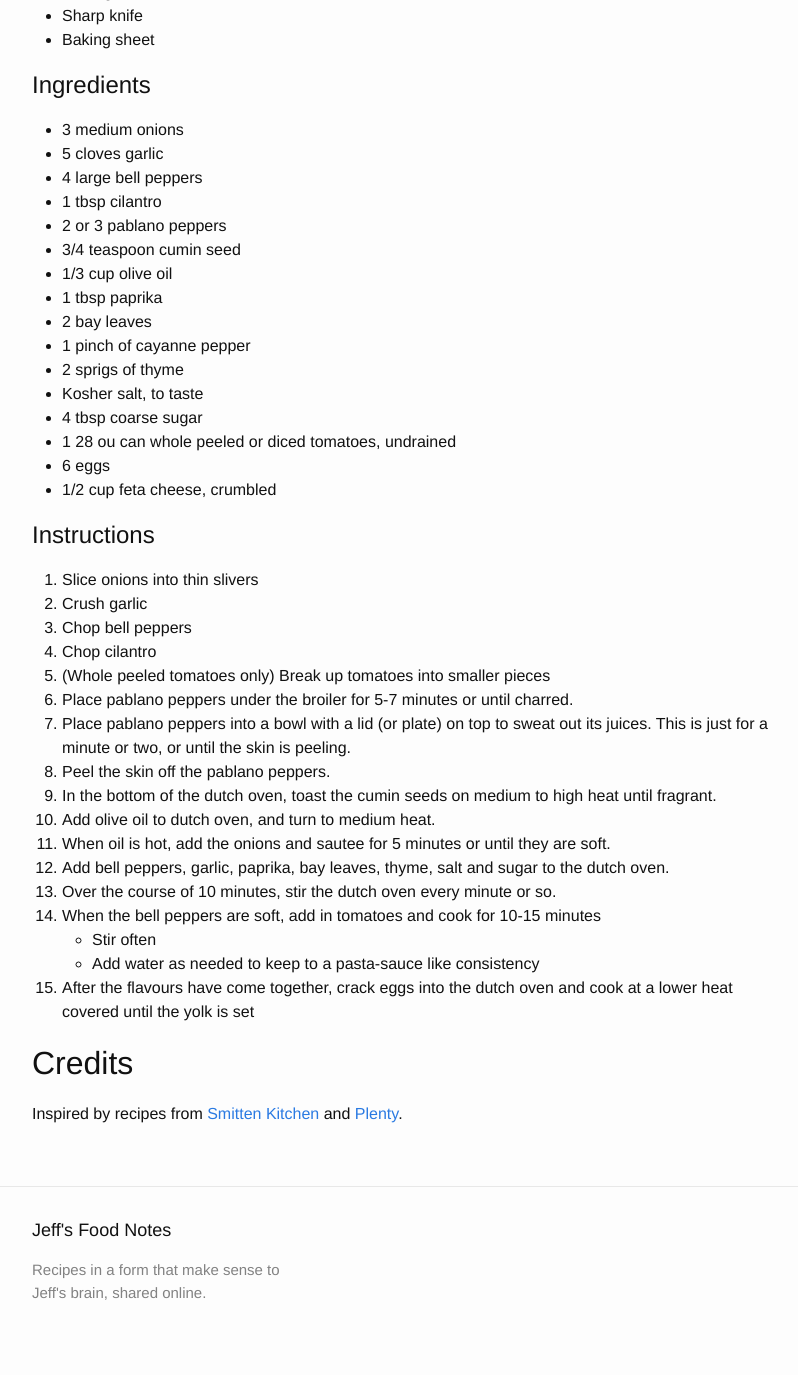
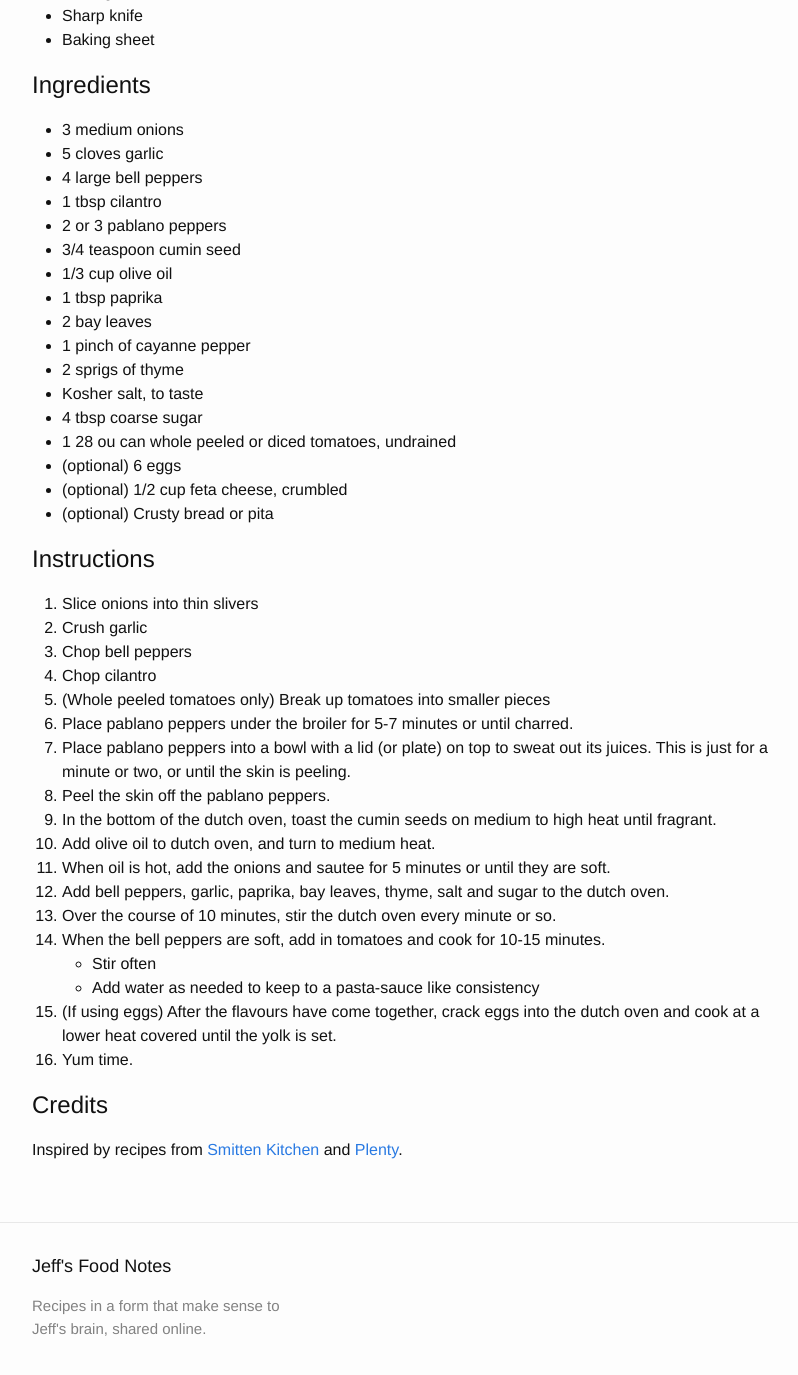
Before and after one commit to plusjeff/how-to, a Jekyll site: the page built from _posts/2021-03-07-shakshuka.md, in a window 1280 px wide and 1400 px high, scrolled down 358 px. Shown: the top 1375 px of the window, without its empty margins (238-1036 px from the left). Built offline with Jekyll 4.4.1, drawn with Linux system fonts in a browser that asks for light colours.

Commit message:
Shakshuka corrections

```diff
--- a/_posts/2021-03-07-shakshuka.md
+++ b/_posts/2021-03-07-shakshuka.md
@@ -31,8 +31,9 @@ This shakshuka recipe makes four servings.
 - Kosher salt, to taste
 - 4 tbsp coarse sugar
 - 1 28 ou can whole peeled or diced tomatoes, undrained
-- 6 eggs
-- 1/2 cup feta cheese, crumbled
+- (optional) 6 eggs
+- (optional) 1/2 cup feta cheese, crumbled
+- (optional) Crusty bread or pita
 
 # Instructions
 
@@ -49,12 +50,13 @@ This shakshuka recipe makes four servings.
 1. When oil is hot, add the onions and sautee for 5 minutes or until they are soft.
 1. Add bell peppers, garlic, paprika, bay leaves, thyme, salt and sugar to the dutch oven.
 1. Over the course of 10 minutes, stir the dutch oven every minute or so.
-1. When the bell peppers are soft, add in tomatoes and cook for 10-15 minutes
+1. When the bell peppers are soft, add in tomatoes and cook for 10-15 minutes.
     - Stir often
     - Add water as needed to keep to a pasta-sauce like consistency
-1. After the flavours have come together, crack eggs into the dutch oven and cook at a lower heat covered until the yolk is set
+1. (If using eggs) After the flavours have come together, crack eggs into the dutch oven and cook at a lower heat covered until the yolk is set.
+1. Yum time.
 
 
-## Credits
+# Credits
 
 Inspired by recipes from [Smitten Kitchen](https://smittenkitchen.com/2010/04/shakshuka/) and [Plenty](https://ottolenghi.co.uk/shop/books/plenty).
```
